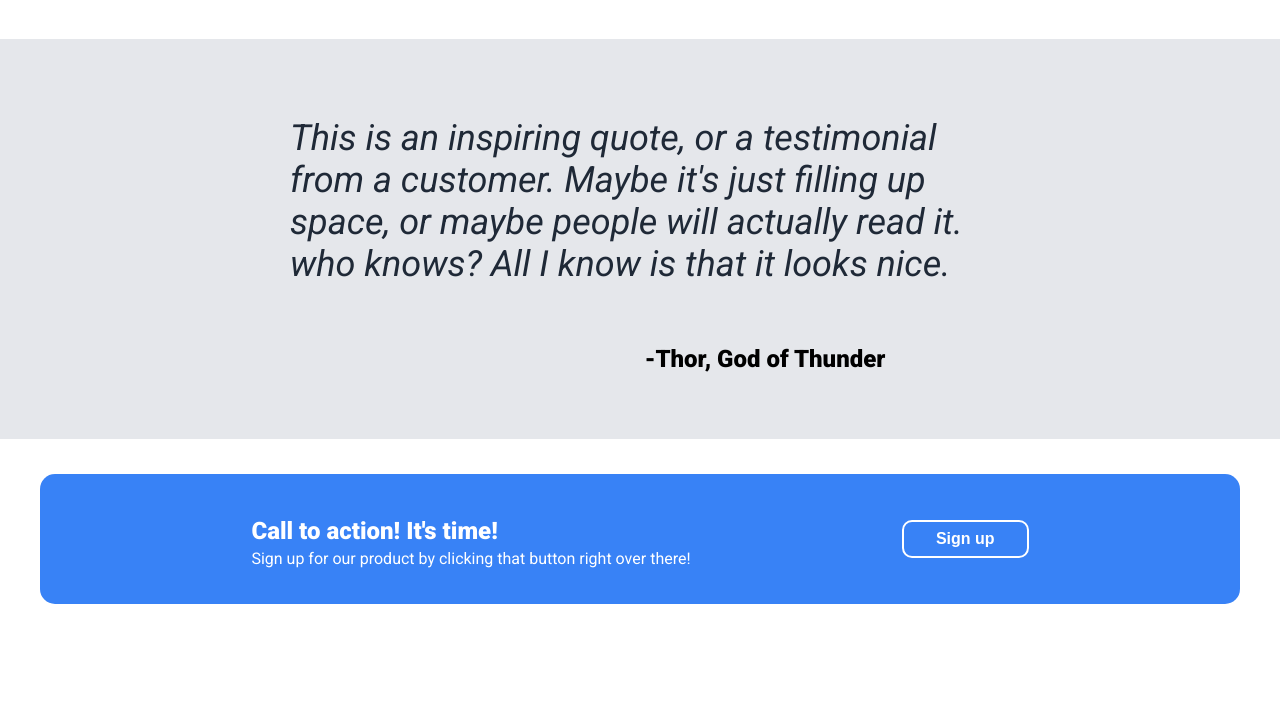
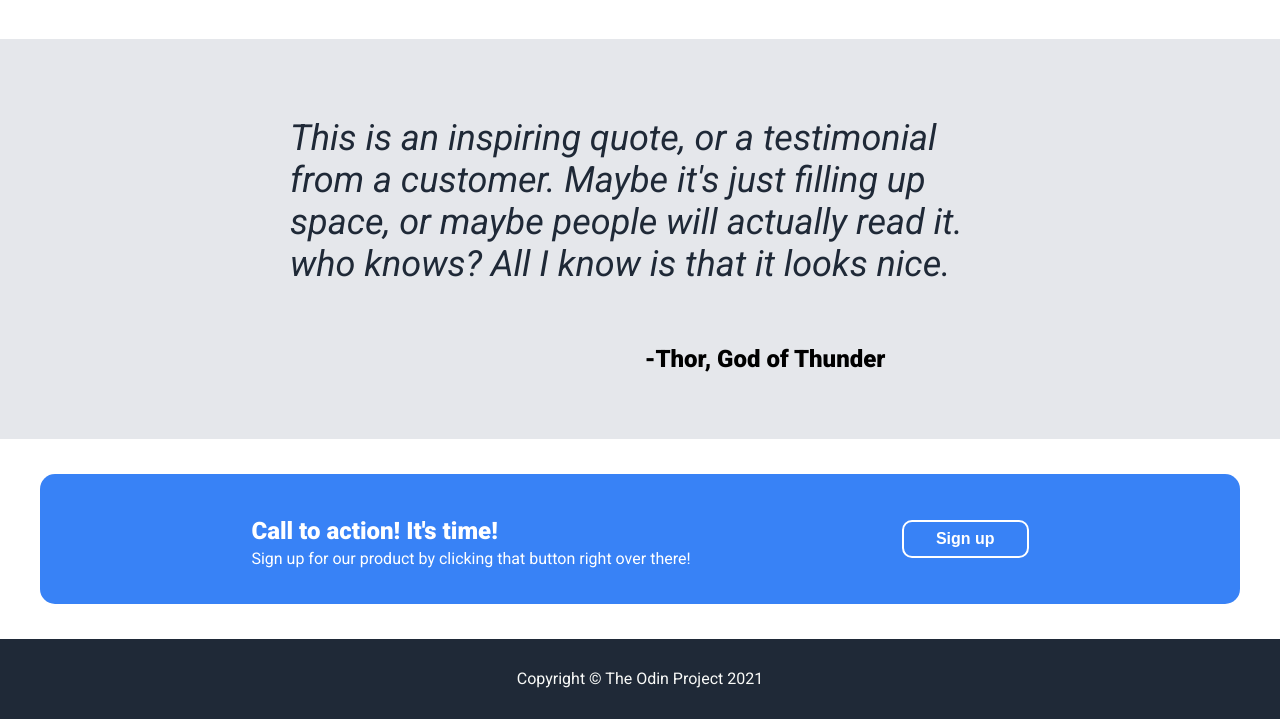
Before and after one commit to Ramin9069/landing-page, a plain HTML site: page index.html in a window 1280 px wide. Shown: the part 863-1582 px from the top of the page. Before the commit the page ends 1502 px from the top, so only its background shows below. Drawn offline with Linux system fonts and the light colour scheme.

Commit message:
create the footer

```diff
--- a/index.html
+++ b/index.html
@@ -86,5 +86,8 @@
             </div>
         </div>
     </div>
+    <div class="footer">
+        Copyright © The Odin Project 2021
+    </div>
 </body>
 </html>
--- a/style.css
+++ b/style.css
@@ -164,3 +164,12 @@ h3 {
     font-size: medium;
     font-weight: 900;
 }
+
+.footer {
+    background-color: #1f2937;
+    color: #f9faf8;
+    height: 80px;
+    display: flex;
+    justify-content: center;
+    align-items: center;
+}
```
